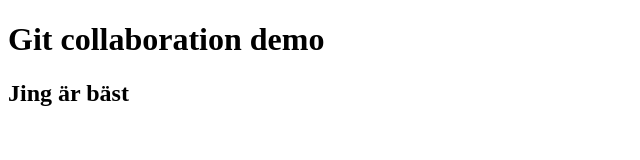
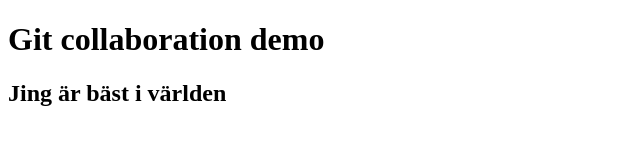
Before and after one commit to SebastianIvanoff/git-collab-demo-kyh22, a plain HTML site: page index.html in a window 1280 px wide. Shown: the whole page, without its empty margins (0-640 px from the left). Drawn offline with Linux system fonts and the light colour scheme.

Commit message:
seb true feelings

```diff
--- a/index.html
+++ b/index.html
@@ -8,6 +8,6 @@
 </head>
 <body>
     <h1>Git collaboration demo</h1>
-    <h2>Jing är bäst</h2>
+    <h2>Jing är bäst i världen</h2>
 </body>
 </html>
```
